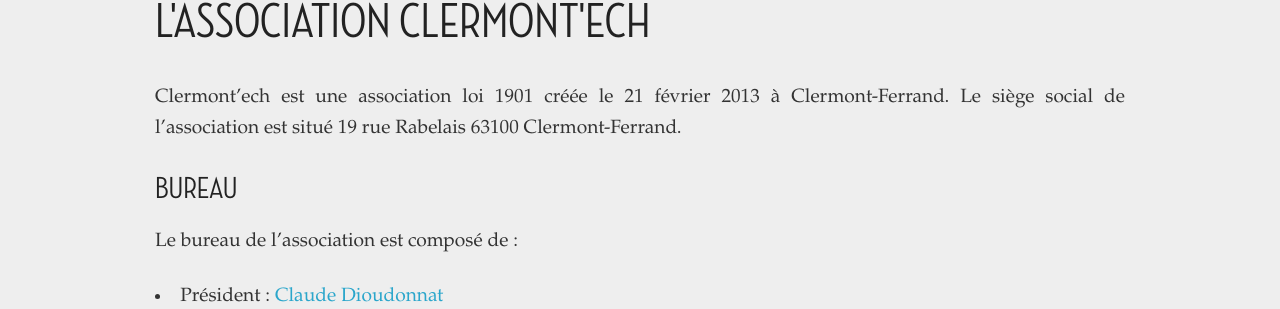
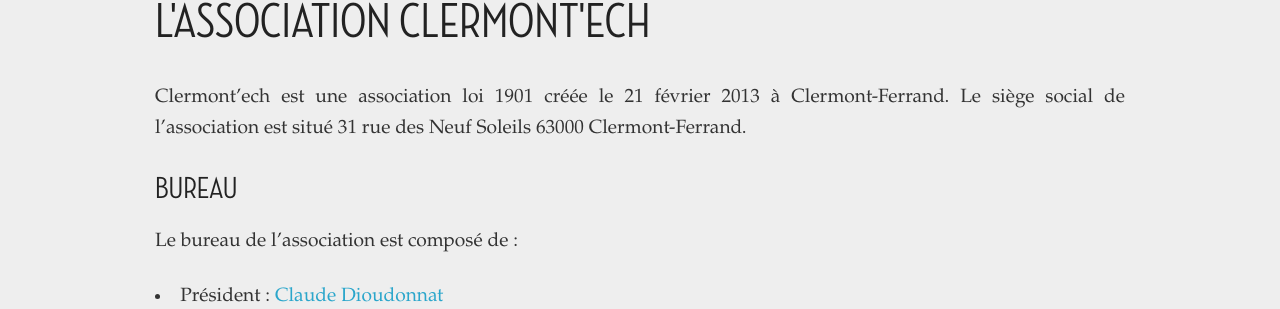
Before and after one commit to clermontech/clermontech.github.com, a Jekyll site: the page built from association.md, in a window 1280 px wide. Shown: the part 350-659 px from the top of the page. Built offline with Jekyll 4.4.1, drawn with Linux system fonts in a browser that asks for light colours.

Commit message:
update siege social

```diff
--- a/association.md
+++ b/association.md
@@ -4,7 +4,7 @@
 ---
 
 Clermont'ech est une association loi 1901 créée le 21 février 2013 à Clermont-Ferrand.
-Le siège social de l'association est situé 19 rue Rabelais 63100 Clermont-Ferrand.
+Le siège social de l'association est situé 31 rue des Neuf Soleils 63000 Clermont-Ferrand.
 
 ## Bureau
 
```
